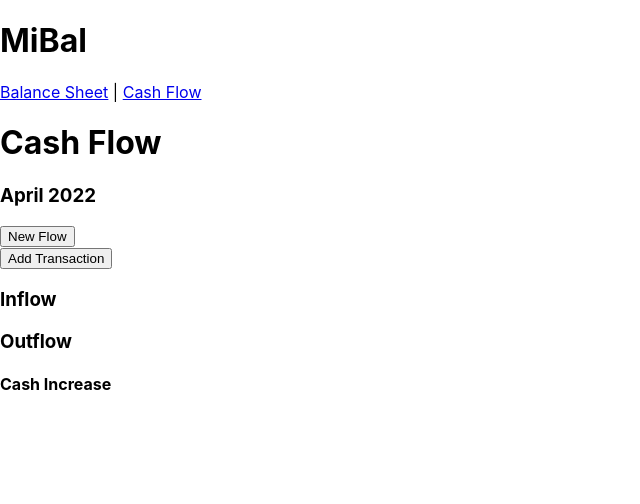
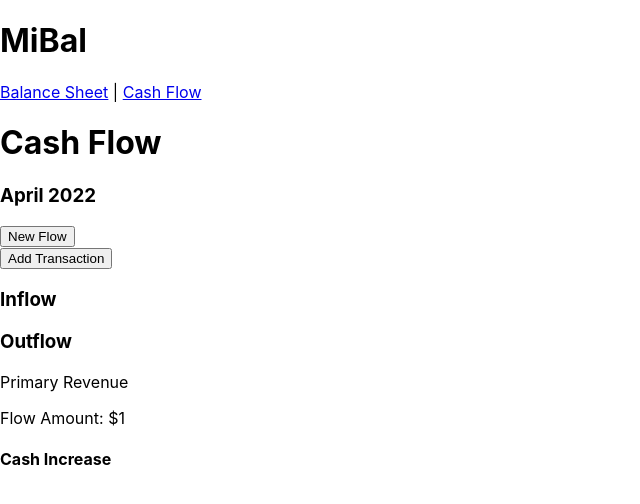
Before and after one commit to je-zhou/mibal, a React (Create React App) app: page /cash-flow in a window 1280 px wide. Shown: the top 504 px of the page, without its empty margins (0-640 px from the left). Built offline with nearby package versions, Linux system fonts and the light colour scheme.

Commit message:
CashFlowTile init

```diff
--- a/src/components/CashFlow/CashFlow.tsx
+++ b/src/components/CashFlow/CashFlow.tsx
@@ -1,3 +1,4 @@
+import { mockAccount } from "../../mock_data/mock_data";
 import AddTransactionButton from "./AddTransactionButton/AddTransactionButton";
 import CashFlowTable from "./CashFlowTable/CashFlowTable";
 import NewFlowButton from "./NewFlowButton/NewFlowButton";
@@ -9,7 +10,7 @@ export default function CashFlow() {
       <h3>April 2022</h3>
       <NewFlowButton />
       <AddTransactionButton />
-      <CashFlowTable />
+      <CashFlowTable accountData={mockAccount} />
     </div>
   );
 }
--- a/src/components/CashFlow/CashFlowTable/CashFlowTable.tsx
+++ b/src/components/CashFlow/CashFlowTable/CashFlowTable.tsx
@@ -1,15 +1,22 @@
 import IAccount from "../../../types/account.type";
+import FlowTile from "./FlowTile";
 
 interface CashFlowTableProps {
   accountData: IAccount
 }
 
 export default function CashFlowTable({ accountData }: CashFlowTableProps) {
+
+  const flows = accountData.flows.map((flow) =>
+    <FlowTile flow={flow} />
+  )
+
   return (
     <div>
       <div>
         <h3>Inflow</h3>
         <h3>Outflow</h3>
+        {flows}
         <h4>Cash Increase</h4>
       </div>
     </div>
--- /dev/null
+++ b/src/components/CashFlow/CashFlowTable/FlowTile.tsx
@@ -0,0 +1,13 @@
+import IFlow from "../../../types/flow.type"
+
+interface FlowTileProps {
+    flow: IFlow
+}
+
+export default function FlowTile({ flow }: FlowTileProps) {
+    return (<div>
+        <p>{flow.name}</p>
+        <p>Flow Amount: ${flow.getBalance()}</p>
+    </div>)
+
+}
--- /dev/null
+++ b/src/mock_data/mock_data.ts
@@ -0,0 +1,17 @@
+import IAccount from "../types/account.type";
+import IBank from "../types/bank.type";
+import IFlow from "../types/flow.type";
+import ITransaction from "../types/transaction.type";
+
+
+const mockBank: IBank = { name: "Upbank Splurge" }
+const mockTransaction: ITransaction = { timestamp: Date.now(), description: "Bought some cookies", bank: mockBank, amount: 100 }
+const mockFlow: IFlow = { name: "Primary Revenue", direction: "inflow", transactions: [mockTransaction], getBalance: () => 1 }
+const mockAccount: IAccount = { name: "cash", flows: [mockFlow], getBalance() { return 1 } };
+
+export {
+    mockBank,
+    mockTransaction,
+    mockFlow,
+    mockAccount,
+}
```
Also changed, not shown: src/types/account.type.ts (+4 -3 lines), 1 other file (tests, documents, lock files or other folders).
